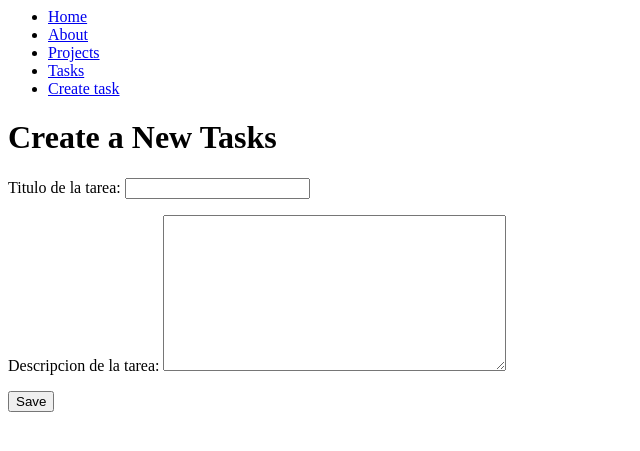
After one commit to V4roah/myFirstCourseWithPythonAndDjango, a Django app: page /create_task/ in a window 1280 px wide. The commit adds this page. Shown: the top 451 px of the page, without its empty margins (0-640 px from the left). Run offline with Django 5.2, Linux system fonts and the light colour scheme.

Commit message:
Form y metodo GET y POST

```diff
--- /dev/null
+++ b/myapp/forms.py
@@ -0,0 +1,5 @@
+from django import forms
+
+class CreateNewTask(forms.Form):
+    title = forms.CharField(label="Titulo de la tarea", max_length=200)
+    description = forms.CharField(label="Descripcion de la tarea", widget=forms.Textarea, required=False)
--- /dev/null
+++ b/myapp/templates/create_task.html
@@ -0,0 +1,16 @@
+{% extends 'layouts/base.html' %}
+
+{% block content %}
+
+<h1>Create a New Tasks</h1>
+
+<form method="POST">
+    {% csrf_token %}
+    {{form.as_p}}
+    <button>
+        Save
+    </button>
+
+</form>
+
+{% endblock %}
--- a/myapp/templates/layouts/base.html
+++ b/myapp/templates/layouts/base.html
@@ -12,6 +12,9 @@
         <li>
             <a href="/tasks">Tasks</a>
         </li>
+        <li>
+            <a href="/create_task">Create task</a>
+        </li>
 
     </ul>
 </nav>
--- a/myapp/urls.py
+++ b/myapp/urls.py
@@ -8,6 +8,7 @@ urlpatterns = [
     path('hello/<str:username>', views.hello),
     path('projects/', views.projects),
     path('tasks/', views.tasks),
+    path('create_task/', views.create_task),
 
 
 ]
--- a/myapp/views.py
+++ b/myapp/views.py
@@ -1,6 +1,7 @@
 from django.http import HttpResponse
 from .models import Project, Task
-from django.shortcuts import get_object_or_404, render
+from django.shortcuts import get_object_or_404, render, redirect
+from .forms import CreateNewTask
 # Create your views here.
 
 def index(request):
@@ -37,3 +38,12 @@ def tasks(request):
     return render(request, "tasks.html", {
         "tasks": tasks
     })
+
+def create_task(request):
+    if request.method == "GET":
+        return render(request, "create_task.html", {
+            "form": CreateNewTask()
+        })
+    else:
+        Task.objects.create(title=request.POST['title'], description=request.POST['description'], project_id=2)
+        return redirect('/tasks/')
```
Also changed, not shown: db.sqlite3.
